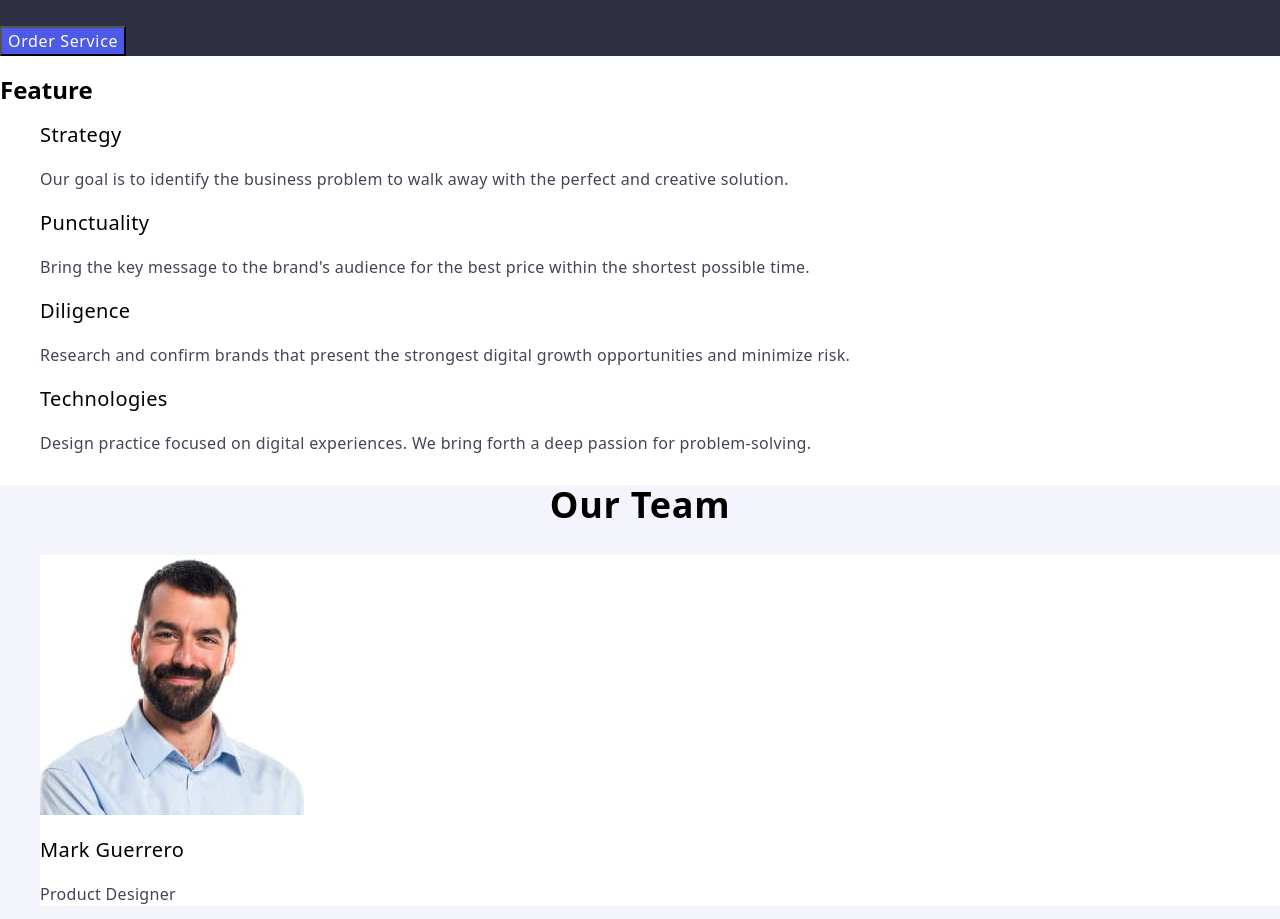
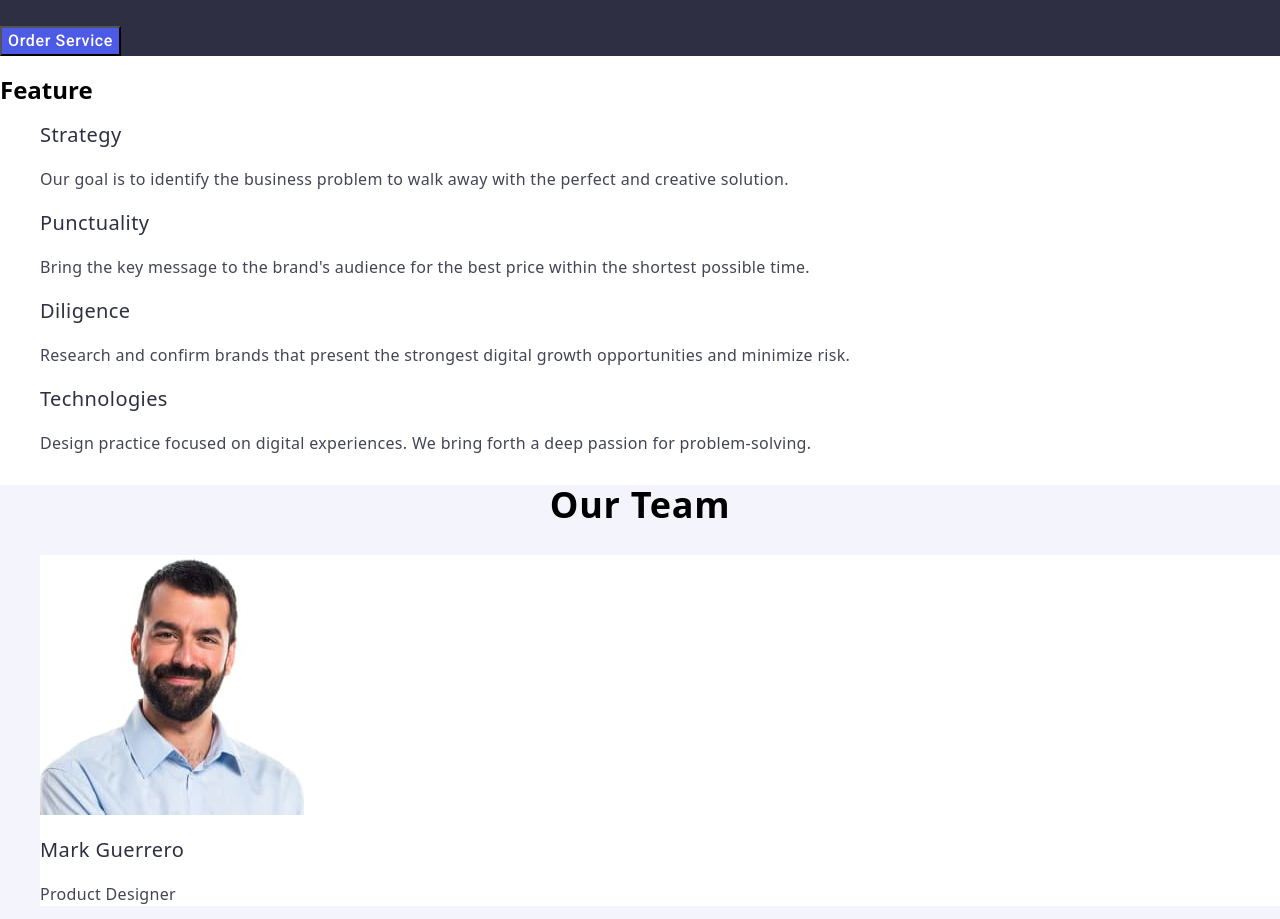
Before and after one commit to TetianaChehrina/goit-markup-hw-02, a plain HTML site: page index.html in a window 1280 px wide. Shown: the part 300-1219 px from the top of the page. Drawn offline with nearby package versions, Linux system fonts and the light colour scheme.

Commit message:
ДЗ відкореговано 2

```diff
--- a/css/styles.css
+++ b/css/styles.css
@@ -52,10 +52,10 @@ color:#2E2F42;
 .contacts-detail:focus{
     color: #404BBF;}
 
-.body {
+.body{
     background-color: #FFFFFF;
     color: #434455;
-    font-family: 'Roboto',
+    font-family: "Roboto",
         sans-serif;
 }
 .title{
@@ -75,7 +75,8 @@ color:#2E2F42;
     background-color: #4D5AE5;
     color: #FFF;
     cursor: pointer;
-    font-family: inherit;
+    font-family: "Roboto",
+        sans-serif;
     font-size: 16px;
         font-weight: 500;
         line-height: 1.5;
@@ -87,6 +88,7 @@ color:#2E2F42;
     background-color: #404BBF;
 }
 .benefits-title{
+    color: #2e2f42;
     font-size: 20px;
         font-weight: 500;
         line-height: 1.2;
@@ -113,6 +115,7 @@ color:#2E2F42;
     background-color: #FFF;
 }
 .team-item{
+    color: #2e2f42;
     font-size: 20px;
         font-weight: 500;
         line-height: 1.2;
@@ -135,6 +138,7 @@ color:#2E2F42;
         text-align: center;
 }
 .item-title{
+    color: #2e2f42;
     font-size: 20px;
         font-weight: 500;
         line-height: 1.2;
@@ -161,7 +165,7 @@ color:#2E2F42;
     font-size: 18px;
     font-weight: 700;
     line-height: 1.17;
-    letter-spacing: 0.02em;
+    letter-spacing: 0.03em;
     text-transform: uppercase;
 }
 
@@ -177,5 +181,5 @@ color:#2E2F42;
         color:#F4F4FD;
         font-size: 16px;
             line-height: 1.5;
-            letter-spacing: 0.03em;
+            letter-spacing: 0.02em;
     }
```
